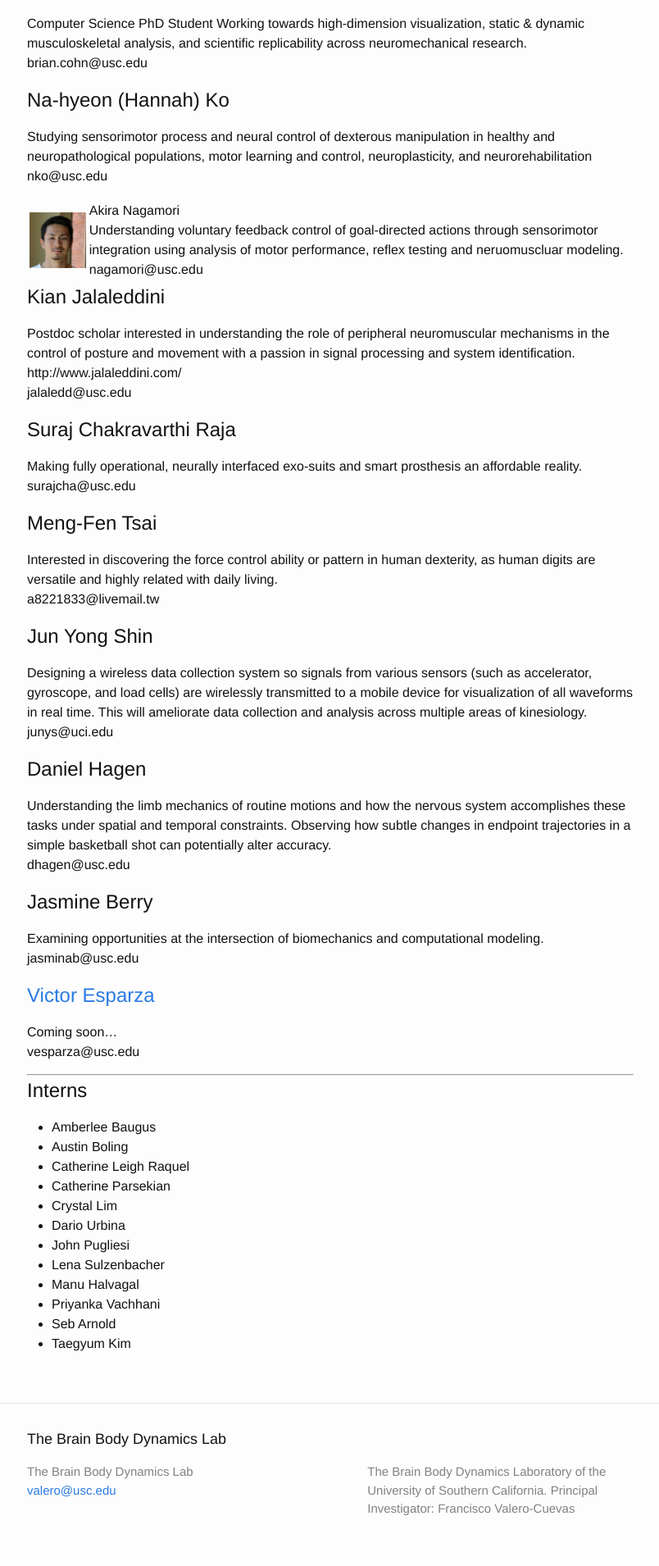
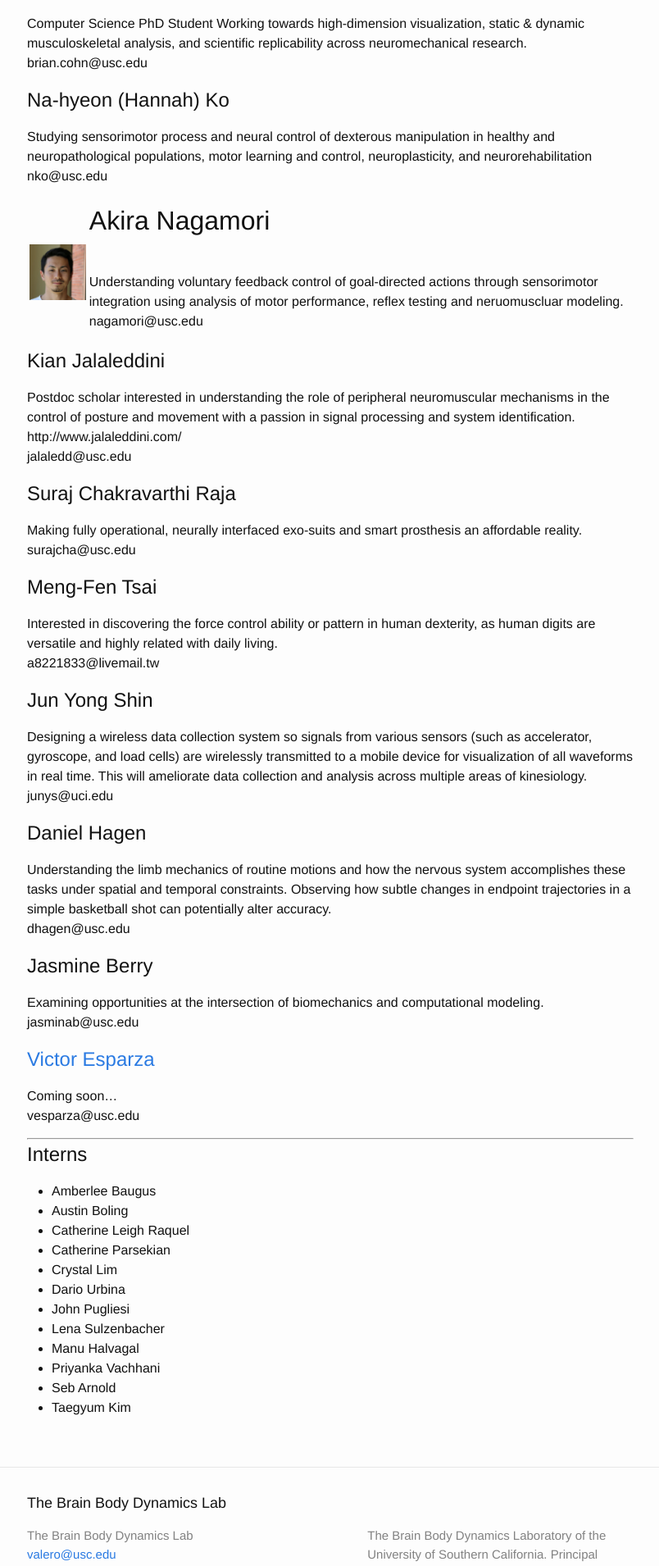
Before and after one commit to usc-bbdl/usc-bbdl.github.io, a Jekyll site: the page built from about.md, in a window 1280 px wide. Shown: the part 1245-3155 px from the top of the page at 82% size, without its empty margins (237-1041 px from the left). Built offline with Jekyll 4.4.1, drawn with Linux system fonts in a browser that asks for light colours.

```diff
--- a/about.md
+++ b/about.md
@@ -52,9 +52,9 @@ nko@usc.edu
 
 <table style="border: none;">
 <tr><td><img src="https://valerolab.org/Photos/akira.jpg"></td>
-<td>Akira Nagamori<br>
-Understanding voluntary feedback control of goal-directed actions through sensorimotor integration using analysis of motor performance, reflex testing and neruomuscluar modeling.<br>
-nagamori@usc.edu</td></tr>
+<td><h2>Akira Nagamori</h2><br>
+<p>Understanding voluntary feedback control of goal-directed actions through sensorimotor integration using analysis of motor performance, reflex testing and neruomuscluar modeling.<br>
+nagamori@usc.edu</p></td></tr>
 </table>
 
 
```
